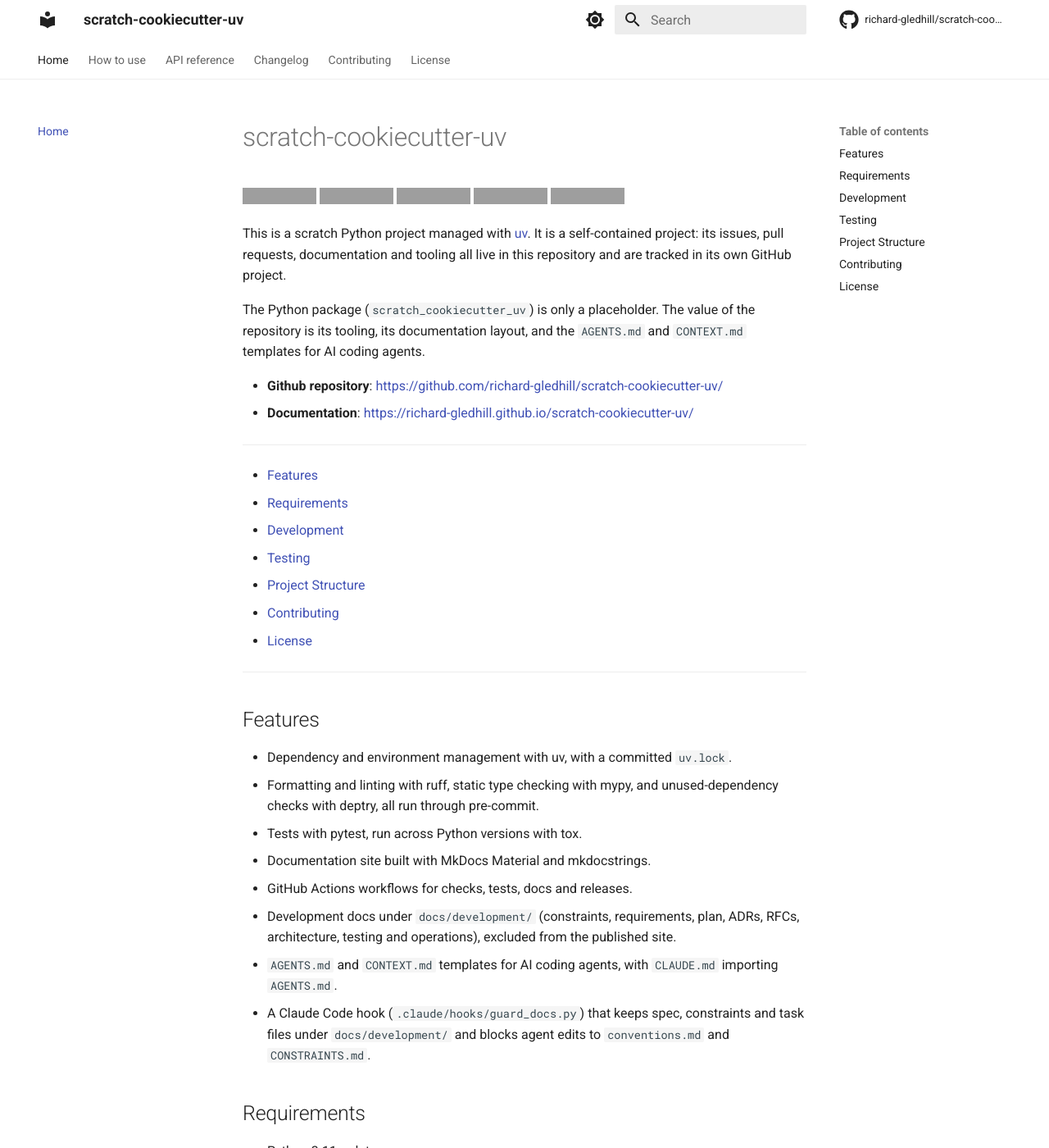
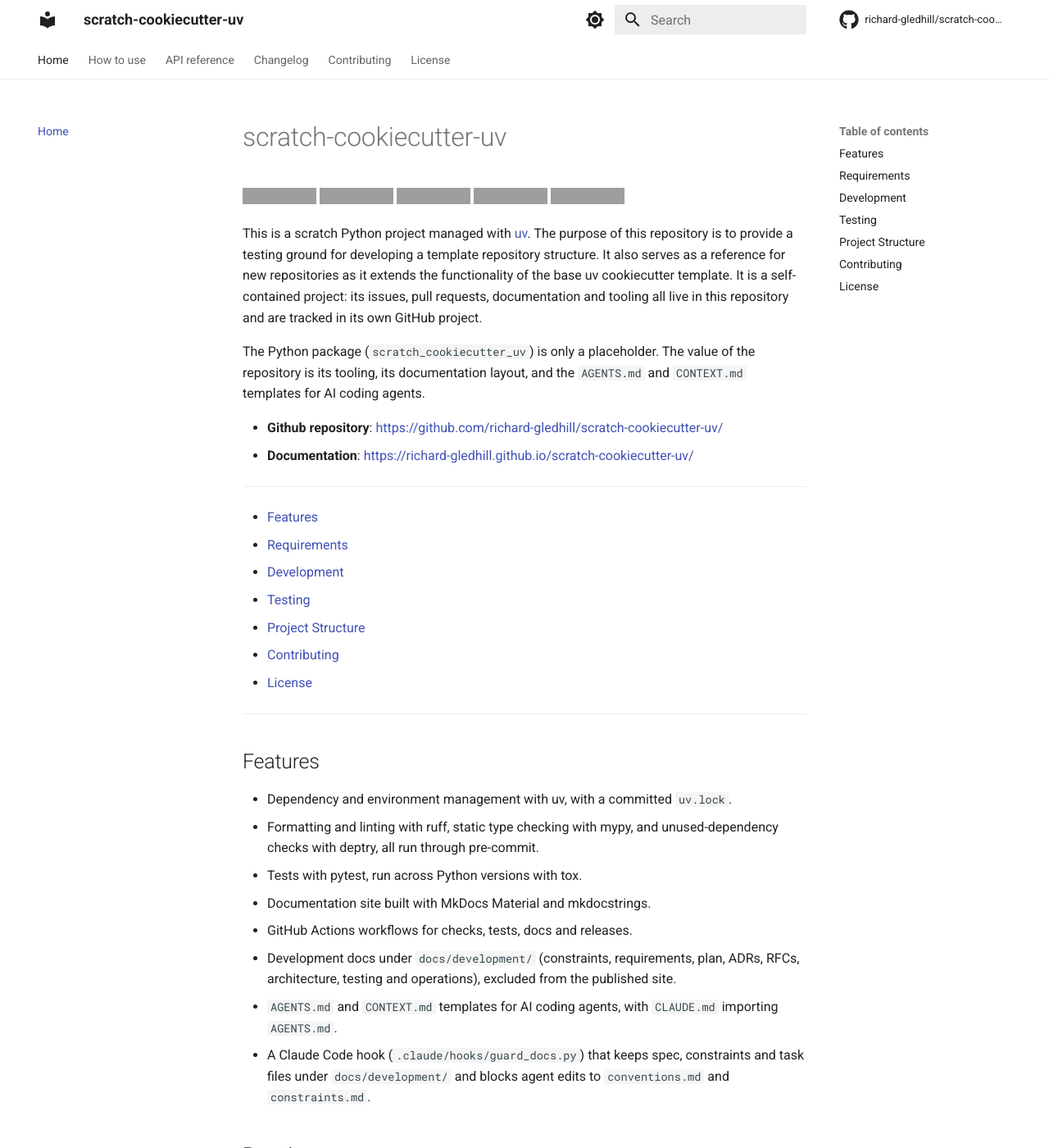
Before and after one commit to richard-gledhill/scratch-cookiecutter-uv, an MkDocs documentation site: the page built from docs/index.md, in a window 1280 px wide and 1400 px high. Shown: the whole window at 82% size. Built offline with MkDocs 1.6.1 and Material for MkDocs 9.7.7, drawn with Linux system fonts in a browser that asks for light colours; comment, search, counter and statistics services are not loaded; grey boxes are pictures that could not be loaded.

Commit message:
docs: lowercase constraints.md, add md naming rule, describe repo purpose
- Rename docs/development/CONSTRAINTS.md to constraints.md and update AGENTS.md,
  READMEs, the guard hook and tests.
- conventions.md: move tool-enforced lint/type/platform rules to constraints.md and
  add the md file naming rule (ALL-CAPS root files, lowercase topical docs).
- README: describe the repo as a testing ground for the template structure; drop the
  test assertion that forbade that wording.

Co-Authored-By: Claude Opus 5.5 <noreply@anthropic.com>

```diff
--- a/README.md
+++ b/README.md
@@ -6,8 +6,11 @@
 [![Commit activity](https://img.shields.io/github/commit-activity/m/richard-gledhill/scratch-cookiecutter-uv)](https://img.shields.io/github/commit-activity/m/richard-gledhill/scratch-cookiecutter-uv)
 [![License](https://img.shields.io/github/license/richard-gledhill/scratch-cookiecutter-uv)](https://img.shields.io/github/license/richard-gledhill/scratch-cookiecutter-uv)
 
-This is a scratch Python project managed with [uv](https://docs.astral.sh/uv/). It is a self-contained
-project: its issues, pull requests, documentation and tooling all live in this repository and are tracked in its own
+This is a scratch Python project managed with [uv](https://docs.astral.sh/uv/). The purpose of this repository is to
+provide a testing ground for developing a template repository structure. It also serves as a reference for new
+repositories as it extends the functionality of the base uv cookiecutter template.
+It is a self-contained project: its issues, pull requests, documentation and tooling all live in this repository and
+are tracked in its own
 GitHub project.
 
 The Python package (`scratch_cookiecutter_uv`) is only a placeholder. The value of the repository is its tooling,
@@ -40,7 +43,7 @@ ___
   from the published site.
 - `AGENTS.md` and `CONTEXT.md` templates for AI coding agents, with `CLAUDE.md` importing `AGENTS.md`.
 - A Claude Code hook (`.claude/hooks/guard_docs.py`) that keeps spec, constraints and task files under
-  `docs/development/` and blocks agent edits to `conventions.md` and `CONSTRAINTS.md`.
+  `docs/development/` and blocks agent edits to `conventions.md` and `constraints.md`.
 
 ## Requirements
 
--- a/docs/development/README.md
+++ b/docs/development/README.md
@@ -6,7 +6,7 @@ the MkDocs part of `docs/`, one level up.
 
 | Path | What goes there |
 |---|---|
-| [`CONSTRAINTS.md`](CONSTRAINTS.md) | The measured, tool-enforced quality bar. Project-wide and long-lived. Read before writing code; never weaken it to make a change pass. Protected: the guard hook blocks agent edits, so the owner changes it. |
+| [`constraints.md`](constraints.md) | The measured, tool-enforced quality bar. Project-wide and long-lived. Read before writing code; never weaken it to make a change pass. Protected: the guard hook blocks agent edits, so the owner changes it. |
 | [`conventions.md`](conventions.md) | The judgement-based style guide. Read before writing code. Protected: the guard hook blocks agent edits, so the owner changes it. |
 | [`requirements/`](requirements/README.md) | PRDs, product briefs and user stories. Human-owned and long-lived; the guard hook blocks agent edits to existing docs. |
 | [`plan/`](plan/README.md) | The current piece of work: `SPEC.md`, `plan.md` and `todo.md`, plus an `archive/` of finished work. |
--- a/docs/development/plan/README.md
+++ b/docs/development/plan/README.md
@@ -4,12 +4,12 @@ The current piece of work: what is being built, how, and what is left. One piece
 
 | File | What it is |
 |---|---|
-| `SPEC.md` | The technical spec for the current piece of work. Created by the `/spec` workflow. Links to its source in [`../requirements/`](../requirements/README.md) and references `conventions.md`, `CONSTRAINTS.md` and `testing/` instead of restating them; it records only what is specific to this work. |
+| `SPEC.md` | The technical spec for the current piece of work. Created by the `/spec` workflow. Links to its source in [`../requirements/`](../requirements/README.md) and references `conventions.md`, `constraints.md` and `testing/` instead of restating them; it records only what is specific to this work. |
 | `plan.md` | The implementation plan for `SPEC.md`. Created by agents. |
 | `todo.md` | The task list for the plan. Created by agents. Use an issue tracker instead, or gitignore it, if you don't want task state committed. |
 | [`archive/`](archive/README.md) | Finished work, one folder each. |
 
-`CONSTRAINTS.md` is not here: it is project-wide and long-lived, so it sits one level up in
+`constraints.md` is not here: it is project-wide and long-lived, so it sits one level up in
 `docs/development/`.
 
 ## Lifecycle
```
Also changed, not shown: AGENTS.md (+5 -5 lines), docs/development/conventions.md (+6 -8 lines), docs/development/constraints.md (renamed from docs/development/CONSTRAINTS.md), 3 other files.
